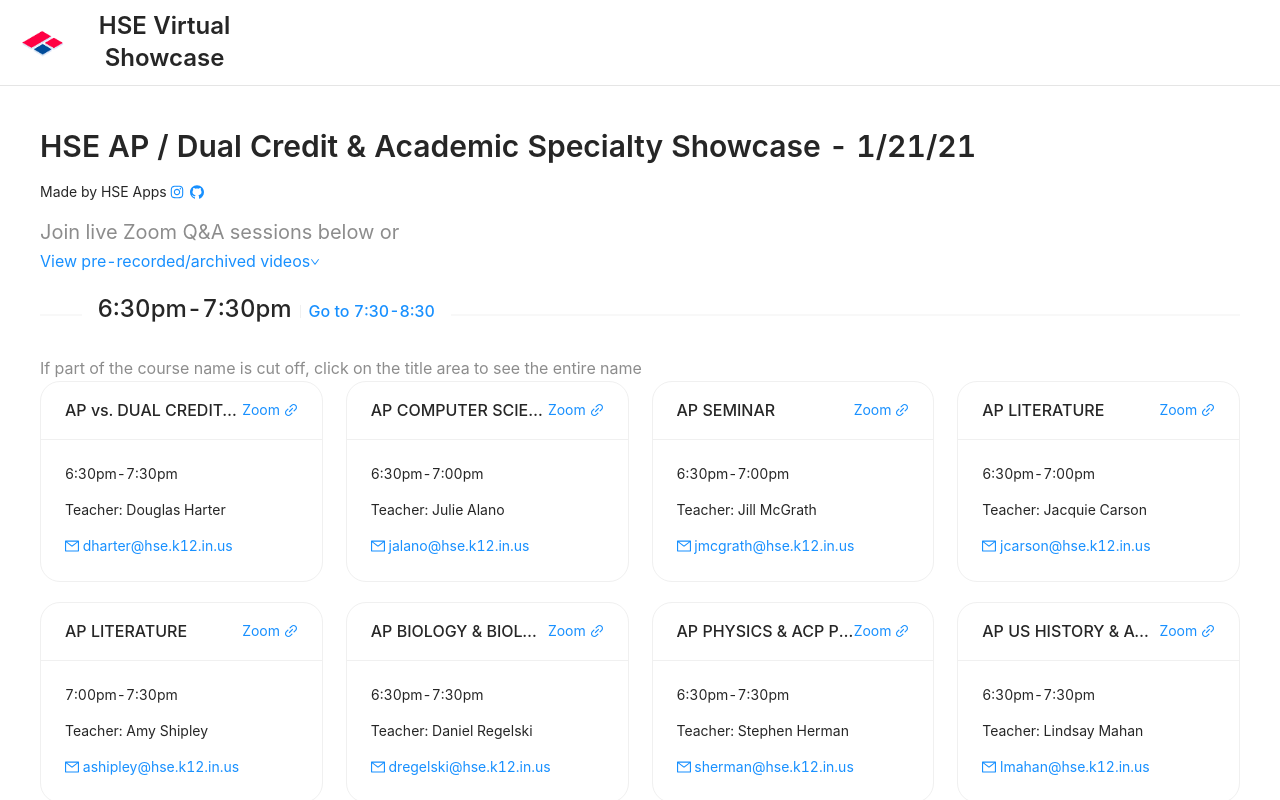
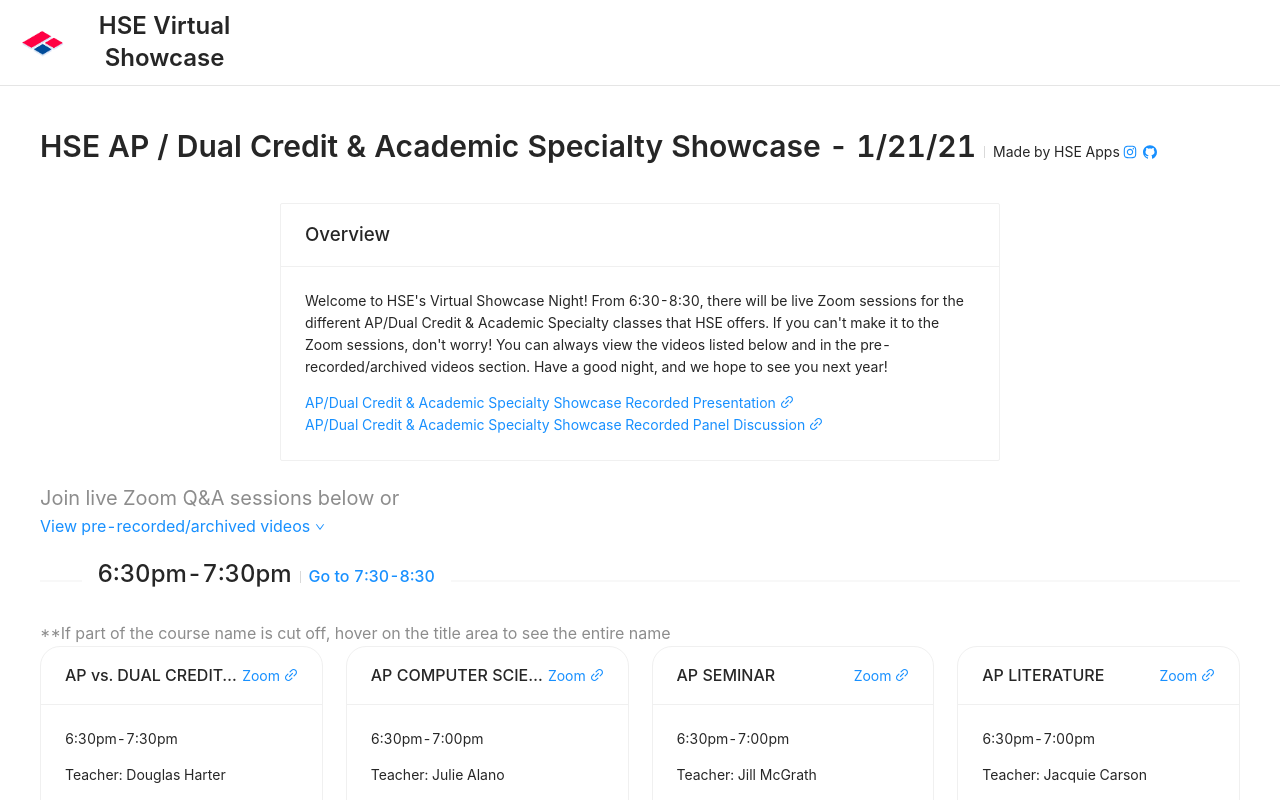
Before and after one commit to farbs03/AP_Showcase, a React (Create React App) app: page / in a window 1280 px wide. Shown: the top 800 px of the page. Built offline with nearby package versions, Linux system fonts and the light colour scheme.

Commit message:
added overview section

```diff
--- a/src/App.css
+++ b/src/App.css
@@ -39,3 +39,8 @@
 .ant-popover-inner-content {
   padding-bottom: 0px;
 }
+.overview {
+  display: block;
+  margin: auto;
+  width: 60%;
+}
--- a/src/views/Home.js
+++ b/src/views/Home.js
@@ -18,8 +18,8 @@ for(var i = 0; i < length2; i++) {
     sec2[i].Email = "mailto:" + sec2[i].Email;
 }
 
-const HSEApps = (
-    <div style={{fontSize: "14px"}, {paddingBottom: "0px"}}>
+const HSEApps = () => (
+    <div style={{fontSize: "14px"}, {paddingBottom: "0px"}, {display: "inline-block"}}>
         <p style={{textAlign: 'center'}, {display: 'inline-block'}}>Made by HSE Apps</p>
         <a href='https://www.instagram.com/hseapps/' target='_blank' class="social"><InstagramOutlined/></a>
         <a href='https://github.com/HSE-Apps' target='_blank' class="social"><GithubOutlined/></a>
@@ -29,18 +29,21 @@ const HSEApps = (
 const menu = (
     <Menu>
         <Menu.Item key="0">
+            <a href="https://flipgrid.com/harter9066" target='_blank'>Virtual Open House teacher videos (not live)</a>
+        </Menu.Item>
+        <Menu.Item key="1">
             <a href="https://www.loom.com/share/d53eff425e654a0592f462588a6e6586" target='_blank'>Student Media</a>
         </Menu.Item>
-      <Menu.Item key="1">
+        <Menu.Item key="2">
             <a href="https://www.loom.com/share/909aa17f53284a6fa988ebadbc240853" target='_blank'>Digital Media</a>
         </Menu.Item>
-      <Menu.Item key="2">
+        <Menu.Item key="3">
             <a href="https://www.youtube.com/watch?v=rfy3A5tRM-8" target='_blank'>Animal Science</a>
         </Menu.Item>
-      <Menu.Item key="3">
+        <Menu.Item key="4">
             <a href="https://youtube.com/watch?v=LMJF5fqE3pY" target='_blank'>Advanced Life Science: Animals</a>
         </Menu.Item>
-      <Menu.Item key="4">
+        <Menu.Item key="5">
             <a href="https://www.youtube.com/watch?v=05wwOtZV6Y0" target='_blank'>Agriculture Power, Structure and Technology</a>
         </Menu.Item>
     </Menu>
@@ -53,33 +56,41 @@ class Home extends React.Component {
                 <Navbar></Navbar>
                 <div class="body">
 
-                    <div style={{}}>
-                        <h2 class="ant-typography">HSE AP / Dual Credit & Academic Specialty Showcase - 1/21/21</h2>
-                        <div style={{fontSize: "14px"}, {paddingBottom: "0px"}}>
-                            <p style={{textAlign: 'center'}, {display: 'inline-block'}}>Made by HSE Apps</p>
-                            <a href='https://www.instagram.com/hseapps/' target='_blank' class="social"><InstagramOutlined/></a>
-                            <a href='https://github.com/HSE-Apps' target='_blank' class="social"><GithubOutlined/></a>
+                    <h2 class="ant-typography" style={{display: "inline-block"}}>HSE AP / Dual Credit & Academic Specialty Showcase - 1/21/21</h2><Divider type='vertical' style={{borderLeft: "1px solid rgb(0 0 0 / 15%)"}}/><HSEApps/>
+                    <br></br>
+                    <br></br>
+                    <div class="overview">
+                        <Card
+                        hoverable
+                        title={<h3 style={{fontSize: "20px"}, {marginBottom: "0px"}}>Overview</h3>}
+                        style={{borderRadius: "20px"}, {marginBottom: "20px"}, {width: "100%"}}>
+                            <p>Welcome to HSE's Virtual Showcase Night! From 6:30-8:30, there will be live Zoom sessions for the different AP/Dual Credit & Academic Specialty classes that HSE offers. If you can't make it to the Zoom sessions, don't worry! You can always view the videos listed below and in the pre-recorded/archived videos section. Have a good night, and we hope to see you next year!</p>
+                            <a href="https://youtu.be/Z9ZfmOA-JiQ">AP/Dual Credit & Academic Specialty Showcase Recorded Presentation <LinkOutlined /></a>
+                            <br></br>
+                            <a href="https://youtu.be/u_qeyd9WL48">AP/Dual Credit & Academic Specialty Showcase Recorded Panel Discussion <LinkOutlined /></a>
+                        </Card>
                     </div>
+
+                    <br></br>
                     <span class="ant-typography ant-typography-secondary" style={{fontSize: '20px'}}>Join live Zoom Q&A sessions below or</span>
                     <br></br>
-                        <Dropdown overlay={menu} trigger={['click']}>
+                    <Dropdown overlay={menu} trigger={['hover']}>
                         <a className="ant-dropdown-link" onClick={e => e.preventDefault()} style={{fontSize: "16px"}}>
-                                View pre-recorded/archived videos<DownOutlined />
+                            View pre-recorded/archived videos <DownOutlined />
                         </a>
                     </Dropdown>
-                    </div>
                     <div class="slots">
 
                         <div class='time-slot' id="section1" style={{display: 'block'}}>
-                            <Divider orientation='left'><h2 style={{display: "inline-block"}}>6:30pm-7:30pm</h2><Divider type='vertical'/><a style={{display: "inline-block"}}href="#section2">Go to 7:30-8:30</a></Divider>
-                            <span class="ant-typography ant-typography-secondary" style={{fontSize: '16px'}}>If part of the course name is cut off, click on the title area to see the entire name</span>
+                            <Divider orientation='left' style={{borderTopColor: "rgb(0 0 0 / 15%);"}}><h2 style={{display: "inline-block"}}>6:30pm-7:30pm</h2><Divider type='vertical' style={{borderLeft: "1px solid rgb(0 0 0 / 15%)"}}/><a style={{display: "inline-block"}}href="#section2">Go to 7:30-8:30</a></Divider>
+                            <span class="ant-typography ant-typography-secondary" style={{fontSize: '16px'}}>**If part of the course name is cut off, hover on the title area to see the entire name</span>
                             <Row gutter={length1}>
                                 {sec1.map((course) => {
                                     return <Col className="gutter-row" span={6}>
                                         <Card
                                         hoverable
                                         extra={<a href={course.Zoom}>Zoom <LinkOutlined/></a>}
-                                        title={<Popover content={HSEApps} title={course.Course} trigger="click">{course.Course}</Popover>}
+                                        title={<Popover content={HSEApps} title={course.Course}>{course.Course}</Popover>}
                                         style={{ borderRadius: "20px", marginBottom: "20px"}}>
                                             <p>{course.Time}</p>
                                             <p>Teacher: {course.Teacher}</p>
@@ -91,7 +102,7 @@ class Home extends React.Component {
                         </div>
 
                         <div class='time-slot' id="section2" style={{display: 'block'}}>
-                            <Divider orientation='left'><h2 style={{display: "inline-block"}}>7:30pm-8:30pm</h2><Divider type='vertical'/><a style={{display: "inline-block"}}href="#section1">Go back to 6:30-7:30</a></Divider>
+                            <Divider orientation='left' style={{borderTopColor: "rgb(0 0 0 / 15%);"}}><h2 style={{display: "inline-block"}}>7:30pm-8:30pm</h2><Divider type='vertical' style={{borderLeft: "1px solid rgb(0 0 0 / 15%)"}}/><a style={{display: "inline-block"}}href="#section1">Go back to 6:30-7:30</a></Divider>
                             <Row gutter={length2}>
                                 {sec2.map((course) => {
                                     return <Col className="gutter-row" span={6}>
```
Also changed, not shown: 1 other file (tests, documents, lock files or other folders). Lines whose indentation alone changed are shown as unchanged.
